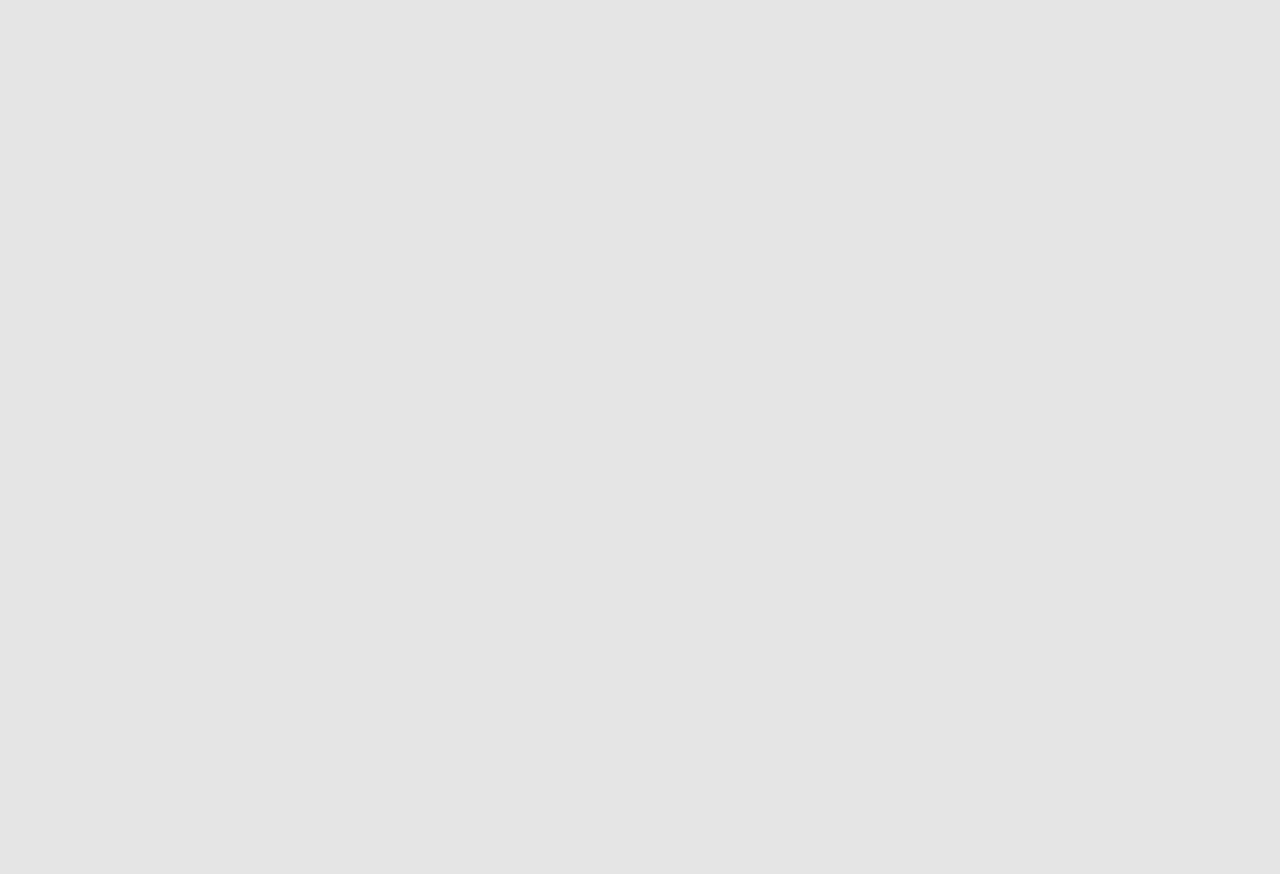
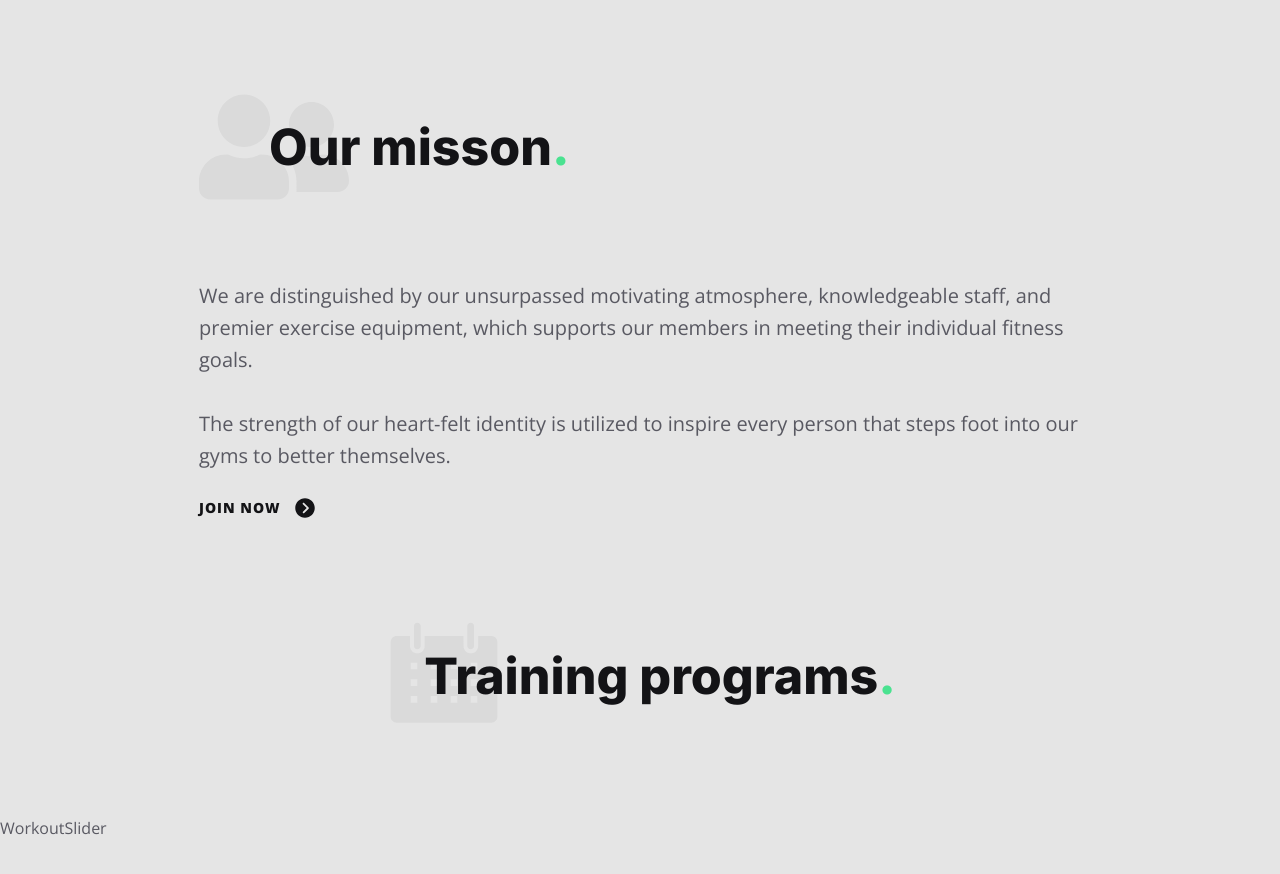
Before and after one commit to JacekLiman/gym-website, a React (Vite) app: page / in a window 1280 px wide. Shown: the part 792-1666 px from the top of the page. Before the commit the page ends 800 px from the top, so only its background shows below. Built offline with nearby package versions, Linux system fonts and the light colour scheme.

Commit message:
add About component

```diff
--- a/src/App.tsx
+++ b/src/App.tsx
@@ -2,15 +2,19 @@ import { useState } from "react";
 import Banner from "./component/Banner";
 import Header from "./component/Header";
 import NavMobile from "./component/NavMobile";
+import About from "./component/About";
+import Workout from "./component/Workout";
 
 function App() {
-  const [isOpen, setIsOpen] = useState(true);
+  const [isOpen, setIsOpen] = useState(false);
 
   return (
     <div className="max-w-[1440px] mx-auto relative">
       <Header isOpen={isOpen}  setIsOpen={setIsOpen} />
       <Banner />
       <NavMobile isOpen={isOpen} />
+      <About/>
+      <Workout/>
     </div>
   );
 }
--- /dev/null
+++ b/src/component/About.tsx
@@ -0,0 +1,35 @@
+import { about } from "../data";
+
+import { IoIosArrowDroprightCircle } from "react-icons/io";
+
+const About = () => {
+  const { title, subtitle1, subtitle2, icon, link } = about;
+
+  return (
+    <section className="py-20 md:py-24">
+      <div className="container mx-auto px-5 lg:px-32">
+        <div>
+          <div className="section-title-group">
+            <img src={icon} alt="" />
+            <h2 className="h2">
+              {title}
+              <span className="text-primary-200">.</span>{" "}
+            </h2>
+          </div>
+          <p className="md:text-body-md">{subtitle1}</p>
+          <p className="md:text-body-md mt-8 mb-6">{subtitle2}</p>
+          <div>
+            <a
+              className="link flex items-center gap-3 hover:gap-x-6 transition-all"
+              href="#"
+            >
+              {link} <IoIosArrowDroprightCircle className="text-2xl" />
+            </a>
+          </div>
+        </div>
+      </div>
+    </section>
+  );
+};
+
+export default About;
--- a/src/component/Header.tsx
+++ b/src/component/Header.tsx
@@ -39,14 +39,14 @@ const Header = ({ isOpen, setIsOpen }:HeaderProps) => {
               onClick={() => setIsOpen(false)}
               className="text-primary-200 text-2xl lg:hidden"
             >
-              <RiMenu4Fill />
+              <RiCloseFill />
             </button>
           ) : (
             <button
               onClick={() => setIsOpen(true)}
               className="text-primary-200 text-2xl lg:hidden"
             >
-              <RiCloseFill />
+              <RiMenu4Fill />
             </button>
           )}
         </div>
--- /dev/null
+++ b/src/component/Workout.tsx
@@ -0,0 +1,25 @@
+import { workouts } from "../data";
+
+import WorkoutSlider from "./WorkoutSlider";
+
+const Workout = () => {
+  const { title, icon } = workouts;
+
+  return (
+    <section className="section">
+      <div className="section-title-group justify-center">
+        <img src={icon} alt="" />
+        <h2 className="h2 section-title ">
+          {title}
+          <span className="text-primary-200">.</span>
+        </h2>
+      </div>
+
+      <div>
+        <WorkoutSlider />
+      </div>
+    </section>
+  );
+};
+
+export default Workout;
--- /dev/null
+++ b/src/component/WorkoutSlider.tsx
@@ -0,0 +1,9 @@
+
+
+const WorkoutSlider = () => {
+  return (
+    <div>WorkoutSlider</div>
+  )
+}
+
+export default WorkoutSlider
--- a/src/index.css
+++ b/src/index.css
@@ -63,7 +63,7 @@
       @apply pb-[80px] md:pb-[110px] lg:pb-[180px];
     }
     .section-title-group {
-      @apply flex items-center justify-center -space-x-20 mb-[50px] lg:mb-[80px];
+      @apply flex items-center  -space-x-20 mb-[50px] lg:mb-[80px];
     }
     .section-title {
       @apply flex -space-x-4;
```
